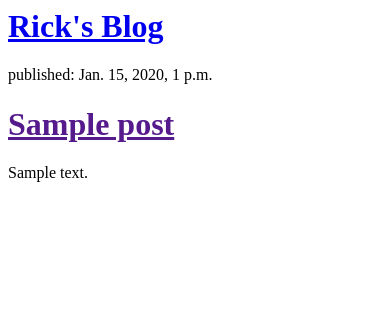
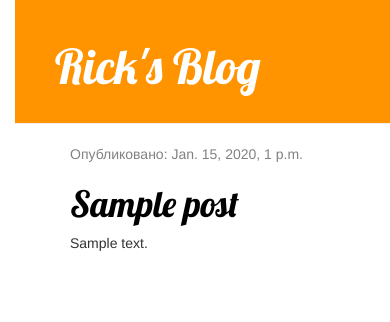
Before and after one commit to The0therOne/my-first-blog, a Django app: page / in a window 390 px wide. Shown: the top 322 px of the page. Run offline with Django 3.2, Linux system fonts and the light colour scheme; tables that the repository leaves empty hold one stand-in row (values such as "Sample post"); some libraries are stand-ins or nearby versions.

Commit message:
Changed HTML and CSS

```diff
--- /dev/null
+++ b/blog/static/css/blog.css
@@ -0,0 +1,55 @@
+h1 a {
+    color: #FCA205;
+    font-family: 'Lobster';
+}
+
+body {
+    padding-left: 15px;
+}
+
+.page-header {
+    background-color: #ff9400;
+    margin-top: 0;
+    padding: 20px 20px 20px 40px;
+}
+
+.page-header h1, .page-header h1 a, .page-header h1 a:visited, .page-header h1 a:active {
+    color: #ffffff;
+    font-size: 36pt;
+    text-decoration: none;
+}
+
+.content {
+    margin-left: 40px;
+}
+
+h1, h2, h3, h4 {
+    font-family: 'Lobster', cursive;
+}
+
+.date {
+    color: #828282;
+}
+
+.save {
+    float: right;
+}
+
+.post-form textarea, .post-form input {
+    width: 100%;
+}
+
+.top-menu, .top-menu:hover, .top-menu:visited {
+    color: #ffffff;
+    float: right;
+    font-size: 26pt;
+    margin-right: 20px;
+}
+
+.post {
+    margin-bottom: 70px;
+}
+
+.post h1 a, .post h1 a:visited {
+    color: #000000;
+}
--- /dev/null
+++ b/blog/templates/blog/base.html
@@ -0,0 +1,23 @@
+{% load static %}
+<html>
+    <head>
+        <title>Rick's blog</title>
+        <link rel="stylesheet" href="//maxcdn.bootstrapcdn.com/bootstrap/3.2.0/css/bootstrap.min.css">
+        <link rel="stylesheet" href="//maxcdn.bootstrapcdn.com/bootstrap/3.2.0/css/bootstrap-theme.min.css">
+        <link href="https://fonts.googleapis.com/css?family=Lobster&subset=latin,cyrillic" rel="stylesheet" type="text/css">
+        <link rel="stylesheet" href="{% static 'css/blog.css' %}">
+    </head>
+    <body>
+        <div class="page-header">
+            <h1><a href="/">Rick's Blog</a></h1>
+        </div>
+        <div class="content container">
+            <div class="row">
+                <div class="col-md-8">
+                {% block content %}
+                {% endblock %}
+                </div>
+            </div>
+        </div>
+    </body>
+</html>
--- a/blog/templates/blog/post_list.html
+++ b/blog/templates/blog/post_list.html
@@ -1,18 +1,12 @@
-<html>
-    <head>
-        <title>Rick's blog</title>
-    </head>
-    <body>
-        <div>
-            <h1><a href="/">Rick's Blog</a></h1>
+{% extends 'blog/base.html' %}
+{% block content %}
+    {% for post in posts %}
+    <div class="post">
+        <div class="date">
+            <p>Опубликовано: {{ post.published_date }}</p>
         </div>
-
-        {% for post in posts %}
-            <div>
-                <p>published: {{ post.published_date }}</p>
-                <h1><a href="">{{ post.title }}</a></h1>
-                <p>{{ post.text|linebreaksbr }}</p>
-            </div>
-        {% endfor %}
-    </body>
-</html>
+        <h1><a href="">{{ post.title }}</a></h1>
+        <p>{{ post.text|linebreaksbr }}</p>
+    </div>
+    {% endfor %}
+{% endblock %}
--- a/my_website/settings.py
+++ b/my_website/settings.py
@@ -119,7 +119,8 @@ USE_TZ = True
 # https://docs.djangoproject.com/en/3.2/howto/static-files/
 
 STATIC_URL = '/static/'
-STATIC_ROOT = os.path.join(BASE_DIR, 'static')
+STATICFILES_DIRS = [os.path.join(BASE_DIR, 'static'), ]
+STATIC_ROOT = os.path.join(BASE_DIR, 'assets')
 
 # Default primary key field type
 # https://docs.djangoproject.com/en/3.2/ref/settings/#default-auto-field
```
